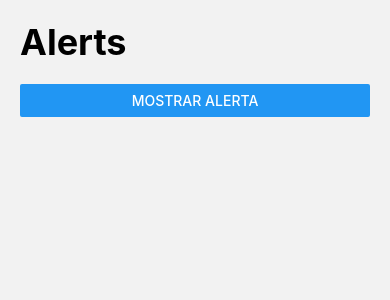
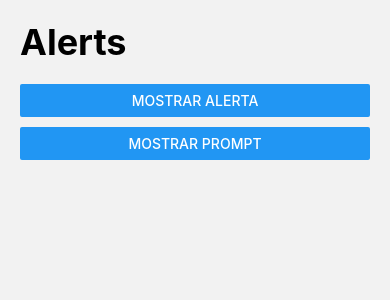
Before and after one commit to armandotechno/RNComponents, a React Native app: screen /AlertScreen in a window 390 px wide. Shown: the top 300 px of the page. Built offline with nearby package versions, Linux system fonts and the light colour scheme.

Commit message:
Prompt en Android

```diff
--- a/package.json
+++ b/package.json
@@ -16,6 +16,7 @@
     "react": "18.2.0",
     "react-native": "0.71.4",
     "react-native-gesture-handler": "^2.9.0",
+    "react-native-prompt-android": "^1.1.0",
     "react-native-safe-area-context": "^4.5.0",
     "react-native-screens": "^3.20.0",
     "react-native-vector-icons": "^9.2.0"
--- a/src/screens/AlertScreen.tsx
+++ b/src/screens/AlertScreen.tsx
@@ -1,4 +1,7 @@
-import { View, Text, Button, Alert } from 'react-native'
+import { View, Button, Alert } from 'react-native'
+
+import prompt from 'react-native-prompt-android';
+
 import HeaderTitle from '../components/HeaderTitle';
 import { styles } from '../theme/appTheme';
 
@@ -22,6 +25,23 @@ export default function AlertScreen() {
             );
     }
 
+    const showPrompt = () => {
+        prompt(
+            'Enter password',
+            'Enter your password to claim your $1.5B in lottery winnings',
+            [
+             {text: 'Cancel', onPress: () => console.log('Cancel Pressed'), style: 'cancel'},
+             {text: 'OK', onPress: password => console.log('OK Pressed, password: ' + password)},
+            ],
+            {
+                type: 'secure-text',
+                cancelable: false,
+                defaultValue: 'test',
+                placeholder: 'placeholder'
+            }
+        );
+    }
+
     return (
         <View style={ styles.globalMargin }>
           <HeaderTitle  title='Alerts' />
@@ -30,6 +50,13 @@ export default function AlertScreen() {
             title='Mostrar Alerta'
             onPress={ showAlert }
           />
+
+          <View style={{ marginTop: 10 }}/>
+
+          <Button
+            title='Mostrar Prompt'
+            onPress={ showPrompt }
+          />
         </View>
   )
 }
```
Also changed, not shown: 1 other file (tests, documents, lock files or other folders).
